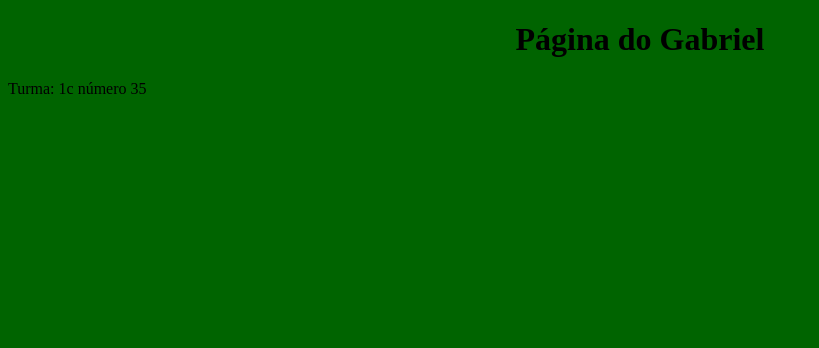
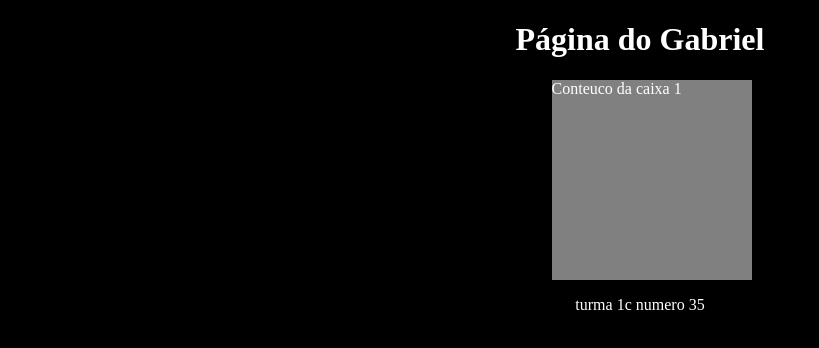
Before and after one commit to GabrielRamosHaekzzy/primeiroc_2t, a plain HTML site: page index.html in a window 1280 px wide. Shown: the whole page, without its empty margins (0-819 px from the left). Drawn offline with Linux system fonts and the light colour scheme.

Commit message:
Aprendendo a fazer uma caixa

```diff
--- a/estilo.css
+++ b/estilo.css
@@ -1,7 +1,19 @@
-
-body{
-  background: darkgreen;
+body {
+  background: black;
 }
-h1{
+h1 {
   text-align: center;
+  color: white;
 }
+p {
+  text-align: center;
+  color: white;
+}
+.caixa1 {
+  position: relative;
+  background: grey;
+  width: 200px;
+  height: 200px;
+  color: white;
+  left: 43%;
+}
--- a/index.html
+++ b/index.html
@@ -7,7 +7,9 @@
   </head>
   <body>
     <h1>Página do Gabriel</h1>
-    <p>Turma: 1c       número 35</p>
-
+    <div class="caixa1">
+      Conteuco da caixa 1
+    </div>
+    <p>turma 1c   numero 35</p>
   </body>
 </html>
```
